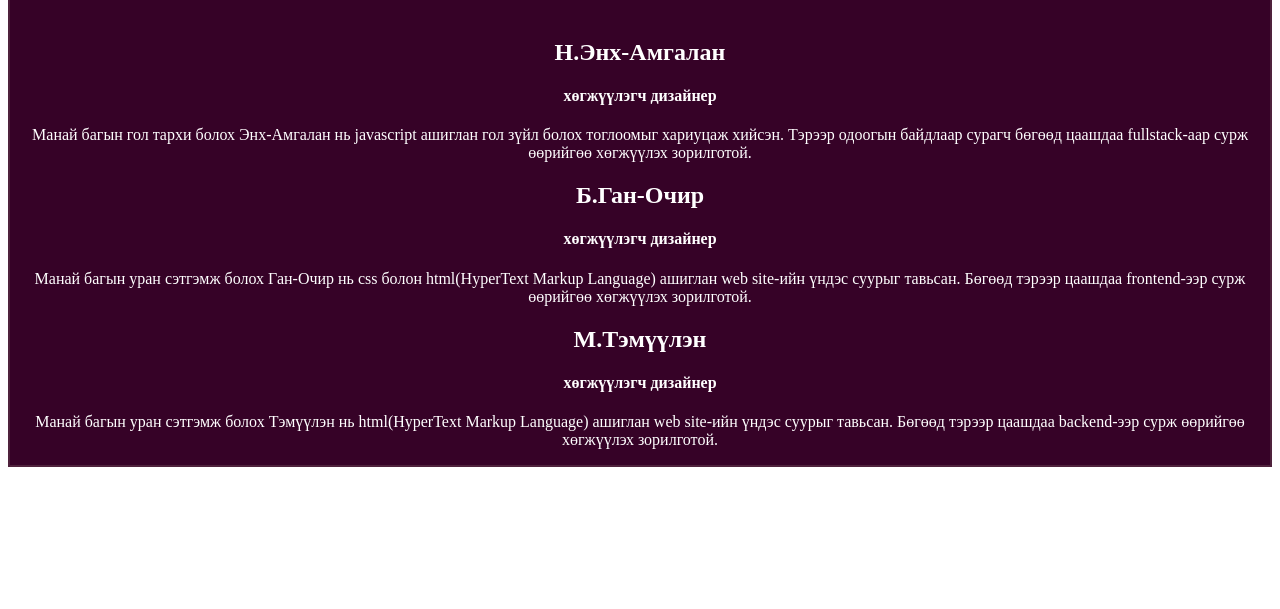
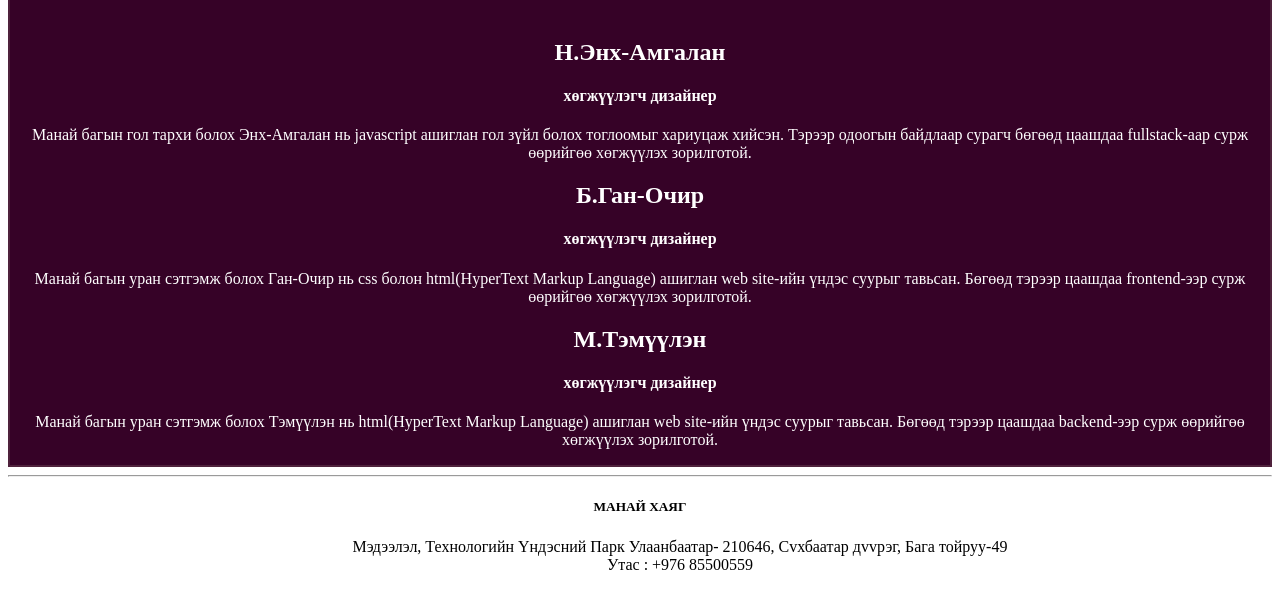
Before and after one commit to enkhmgln/ProjectLuna, a plain HTML site: page resume.html in a window 1280 px wide. Shown: the part 89-698 px from the top of the page. Drawn offline with Linux system fonts and the light colour scheme.

Commit message:
footsection update

```diff
--- a/resume.html
+++ b/resume.html
@@ -31,3 +31,21 @@
     <p>Манай багын уран сэтгэмж болох Тэмүүлэн нь html(HyperText Markup Language) ашиглан web site-ийн үндэс суурыг тавьсан. Бөгөөд тэрээр цаашдаа backend-ээр сурж өөрийгөө хөгжүүлэх зорилготой.</p>
 
 </div>
+    <hr>
+<div id="footsection" align="center">
+<div class="middle y-bg-color m-color py-5">
+<div class="container">
+<div class="row">
+<div class="col-md-4">
+<h5 class="font-weight-bold">МАНАЙ ХАЯГ</h5>
+<ul class="list-unstyled">
+<ul class="my-4">
+<div class="row">
+<div class="col-md-1"><i class="fa fa-map-marker"></i></div>
+<div class="col-md-11">  Мэдээлэл, Технологийн Үндэсний Парк
+Улаанбаатар- 210646, Сvхбаатар дvvрэг, Бага тойруу-49</div>
+
+</div>
+
+<div class="col-md-11">Утас : +976 85500559</div>
+</div>
```
